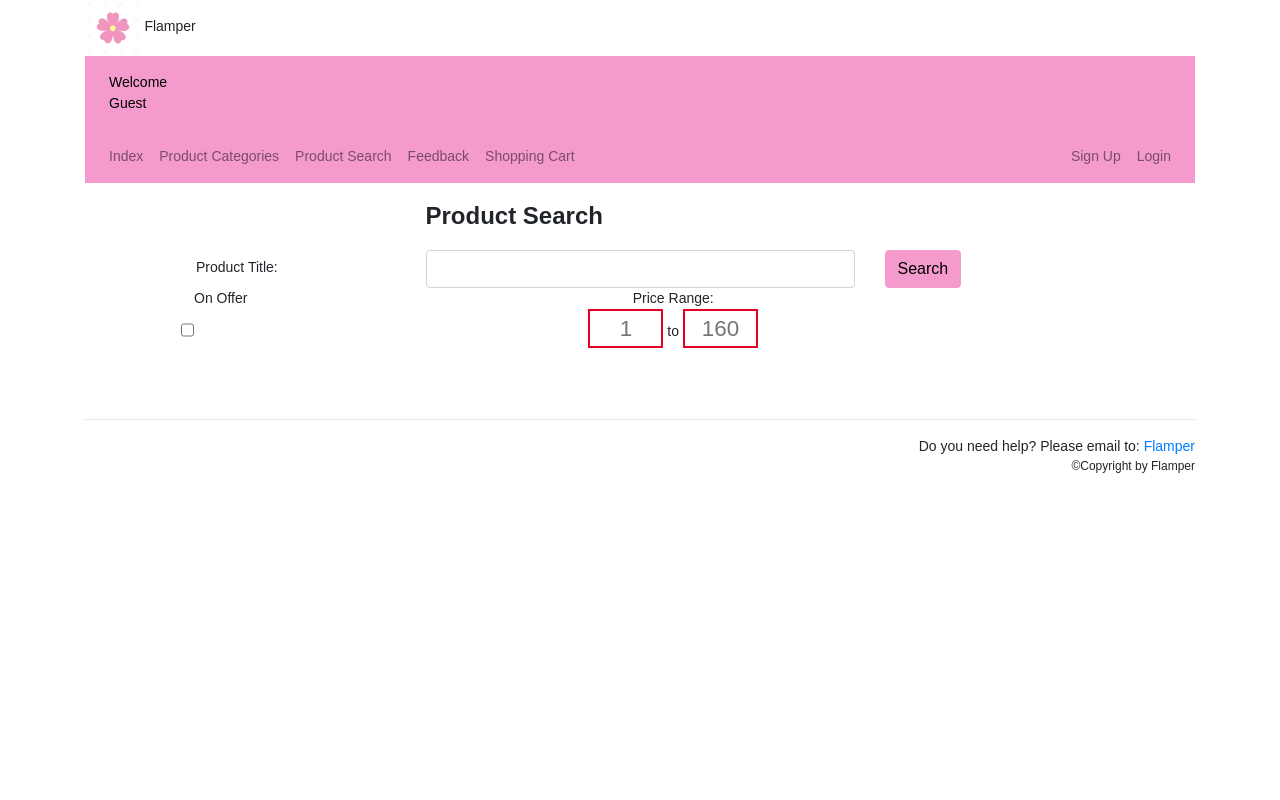
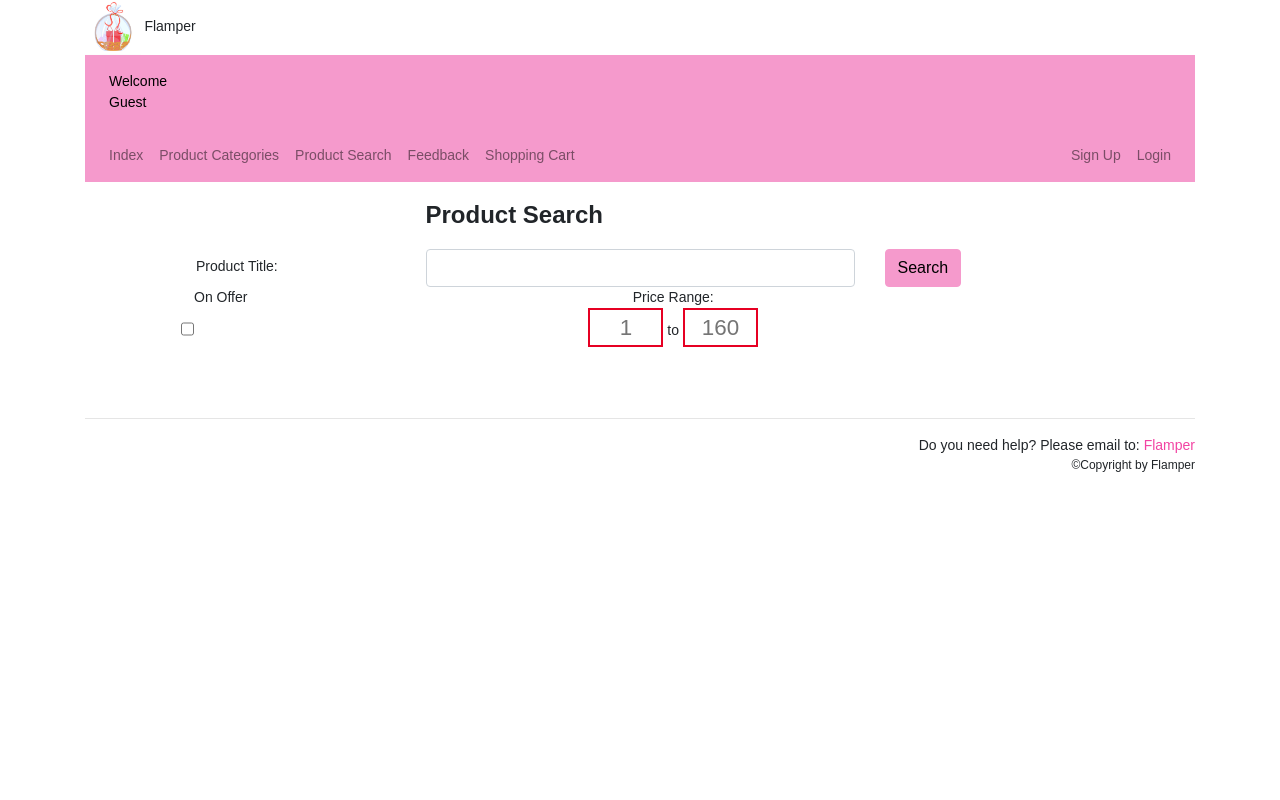
Before and after one commit to delchmunchy/ecadAssignment, a PHP site: page /ecadAssignment/search.php in a window 1280 px wide. Run offline with PHP 8.4, Linux system fonts and the light colour scheme; some libraries are stand-ins or nearby versions.

Commit message:
Fixed search function and edited index page & mastertemplate

```diff
--- a/MasterTemplate.php
+++ b/MasterTemplate.php
@@ -12,12 +12,12 @@
 <link rel="stylesheet" href="css/site.css">
 </head>
 
-<body>
+<body background="images/background.jpg">
     <div class="container">
         <div class="row">
             <div class="col-sm-12">
             <a href="index.php">
-            <img src="Images/flower.jpg" alt="Logo"
+            <img src="Images/flower3.png" alt="Logo"
                     class="img-fluid" style="width: 5%"/></a>
             Flamper
             </div>
@@ -39,7 +39,7 @@
             <div class="col-sm-12" style="text-align: right; ">
             <hr />
             Do you need help? Please email to:
-            <a href="mailto:flamper@np.edu.sg">Flamper</a>
+            <a style='color:#f244a3' href="mailto:flamper@np.edu.sg">Flamper</a>
             <p style="font-size:12px">&copy;Copyright by Flamper</p>
             </div>
         </div>
--- a/css/style.css
+++ b/css/style.css
@@ -1,6 +1,10 @@
 body {
     display: flex;
     height: 100vh;
+    background: url('../images/background.jpg');
+    background-size: cover;
+    background-position: center;
+    background-attachment: fixed;
   }
   input {
     box-shadow: 0;
--- a/index.php
+++ b/index.php
@@ -42,7 +42,7 @@ while ($row = $result->fetch_array())
     $product = "productDetails.php?pid=$row[ProductID]";
     $formattedPrice = number_format($row["OfferedPrice"], 2);
     $MainContent .= "<div class='col-8'>"; //67% of row width
-    $MainContent .= "<p><a href=$product>$row[ProductTitle]</a></p>";
+    $MainContent .= "<p><a style='color:#f244a3' href=$product>$row[ProductTitle]</a></p>";
     $MainContent .= "Price:<span style='font-weight: bold; color: red;'>
                     S$ $formattedPrice</span>";
     $MainContent .= "</div>";
--- a/search.php
+++ b/search.php
@@ -34,8 +34,8 @@ $MainContent .= "<div class='col-sm-3'>";
 $MainContent .= "<button type='submit' class=' btn btn-primary' style='background-color: #f59acc; border-color:#f59acc; color: black;'>Search</button>";
 $MainContent .= "</div>";
 
-$MainContent .= "<input type='checkbox' id='myCheck' name='myCheck' value='Yes'> ";
-$MainContent .= "<label for='myCheck'>        On Offer</label><br>";
+$MainContent .= "<input type='checkbox' id='myCheck' name='myCheck' value='Yes'></br> ";
+$MainContent .= "<label for='myCheck'>On Offer</label><br>";
 
 $MainContent .= "<div class='price-slider'><span>Price Range:</br>";
 $MainContent .= "<input type='number' label for='num1' name='num1' placeholder='1' min='0' max='200' required/>     to  ";
@@ -54,20 +54,25 @@ if(isset($_GET['num1']) && isset($_GET['num2']) && (isset($_GET['keywords']))) {
     $SearchText=$_GET["keywords"];
     $num1 = $_GET["num1"];
     $num2 = $_GET["num2"];
+    $msg = "Search results for '$SearchText' with a price range of $num1 to $num2";
+
     $qry = "SELECT ProductID, ProductTitle FROM product WHERE $num2 >= Price AND Price >= $num1 "; //Form SQL to select all categories
     if (isset($_GET['myCheck'])) {
-        $qry .= "AND Offered = 1 ";
+        $qry .= "AND Offered = 1  ";
+        $msg .= " and on offer:";
     }
     else {
         $qry .= "AND Offered = 0 ";
+        $msg .= ":";
     }
-    $qry .= "AND ProductTitle LIKE '%$SearchText%' OR ProductDesc LIKE '%$SearchText%' ORDER BY ProductTitle";
-    echo $qry;
+    $qry .= "AND ProductID IN (SELECT ProductID from product WHERE ProductTitle LIKE '%$SearchText%' OR ProductDesc LIKE '%$SearchText%') ORDER BY ProductTitle ASC ";
+
     $result = $conn->query($qry); //Execute SQL to get the result
 
     if ($result->num_rows > 0) { // If found, display records
         //Display each category in a row
-         $MainContent .= "<b>Search results:</b></br>"; //creates search results header
+
+         $MainContent .= "<b>$msg</b></br>"; //creates search results header
          while ($row = $result->fetch_array())
          {
              $product = "productDetails.php?pid=$row[ProductID]";
@@ -75,7 +80,7 @@ if(isset($_GET['num1']) && isset($_GET['num2']) && (isset($_GET['keywords']))) {
          }
      }
      else {
-         $MainContent .= "<h3 style='color:red'>No records found.</h3>";
+         $MainContent .= "<h3 style='color:#f774bc'>No results found, please try again.</h3>";
      }
 }
 
```
Also changed, not shown: productDetails.php (+6 -5 lines), Images/background.jpg (added), Images/flower3.png (added).
